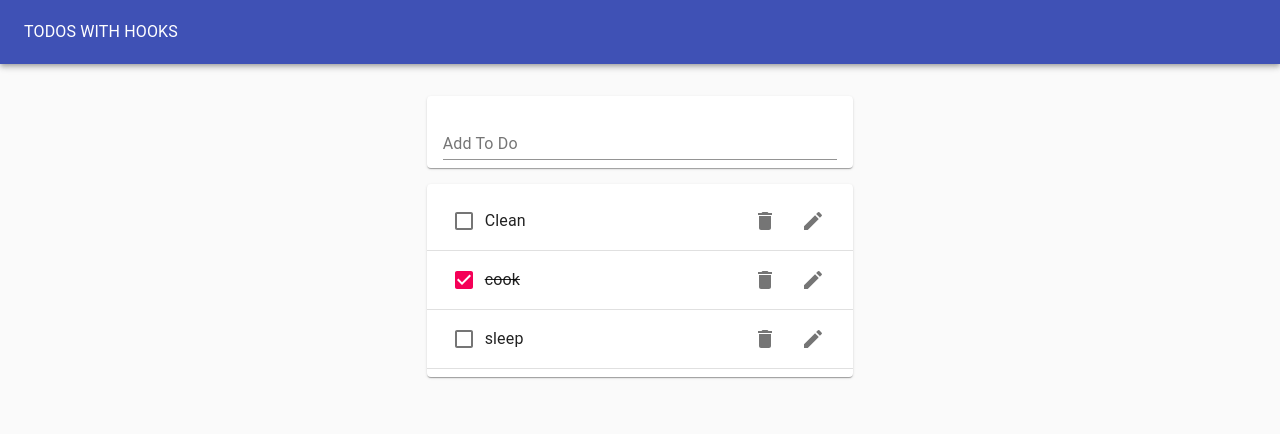
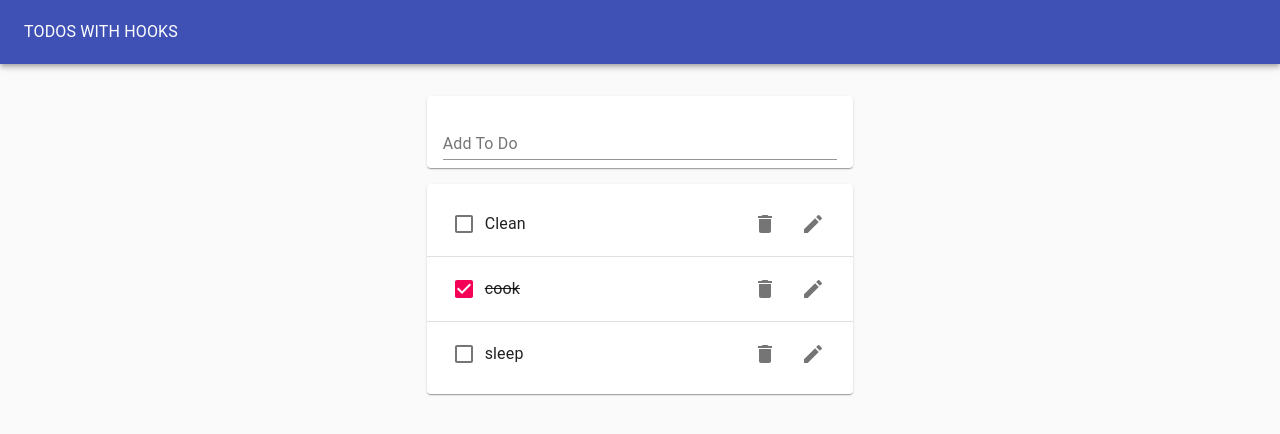
Before and after one commit to rojinabraham/todo-list-using-hooks, a React (Create React App) app in the folder todo-list-using-hooks/: page / in a window 1280 px wide. Shown: the top 434 px of the page. Built offline with nearby package versions, Linux system fonts and the light colour scheme.

Commit message:
fixed styling issues

```diff
--- a/todo-list-using-hooks/src/ToDo.js
+++ b/todo-list-using-hooks/src/ToDo.js
@@ -21,7 +21,7 @@
     removeTodo(id);
   };
   return (
-    <ListItem>
+    <ListItem style={{ height: "64px" }}>
       {isEditing ? (
         <EditToDoForm
           task={task}
--- a/todo-list-using-hooks/src/ToDoList.js
+++ b/todo-list-using-hooks/src/ToDoList.js
@@ -7,7 +7,7 @@
   return (
     <Paper>
       <List>
-        {todos.map((todo) => (
+        {todos.map((todo, i) => (
           <>
             <ToDo
               removeTodo={removeTodo}
@@ -18,7 +18,7 @@
               toggleToDo={toggleToDo}
               editToDo={editToDo}
             />
-            <Divider />
+            {i < todos.length - 1 && <Divider />}
           </>
         ))}
       </List>
```
